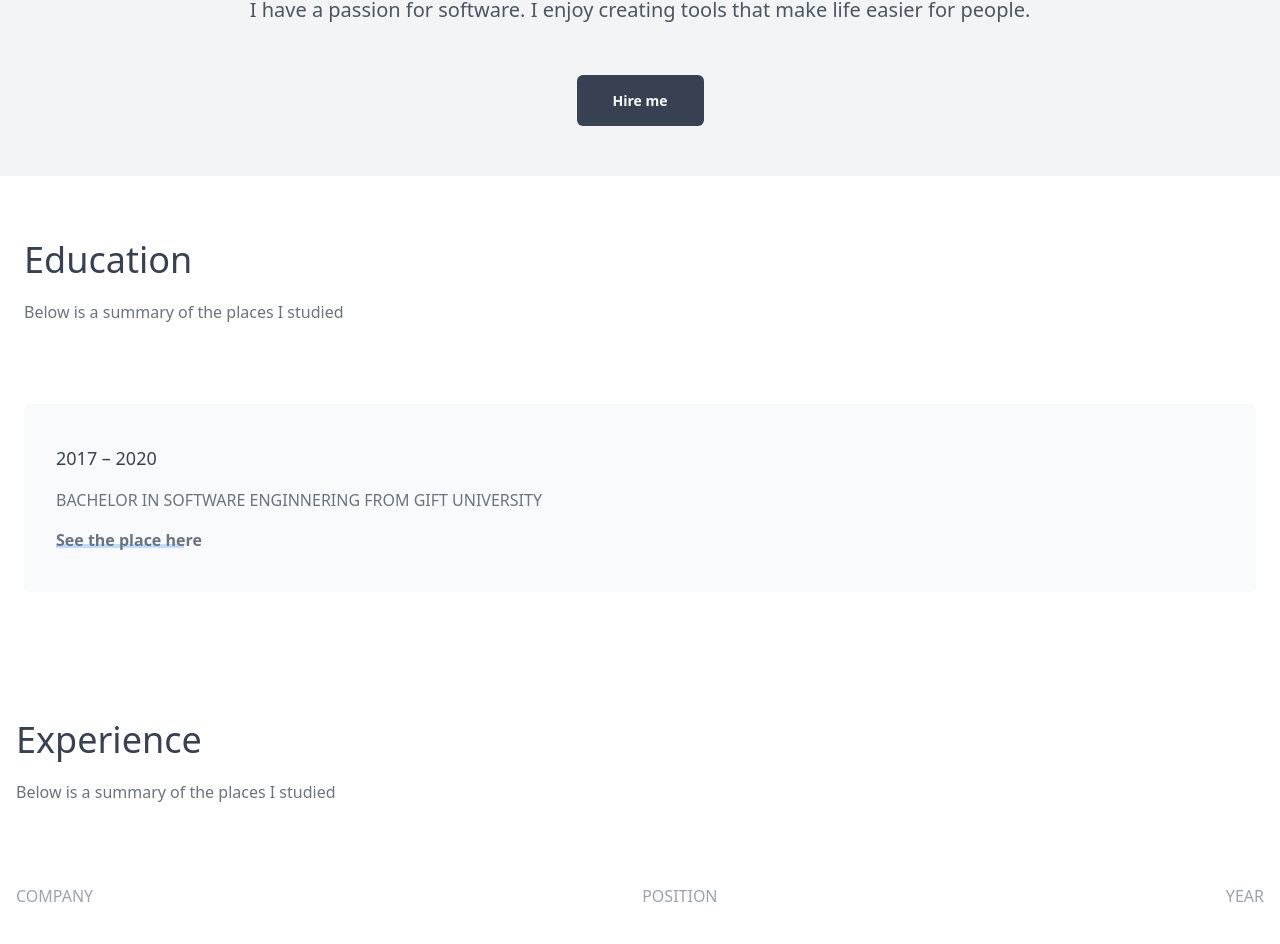
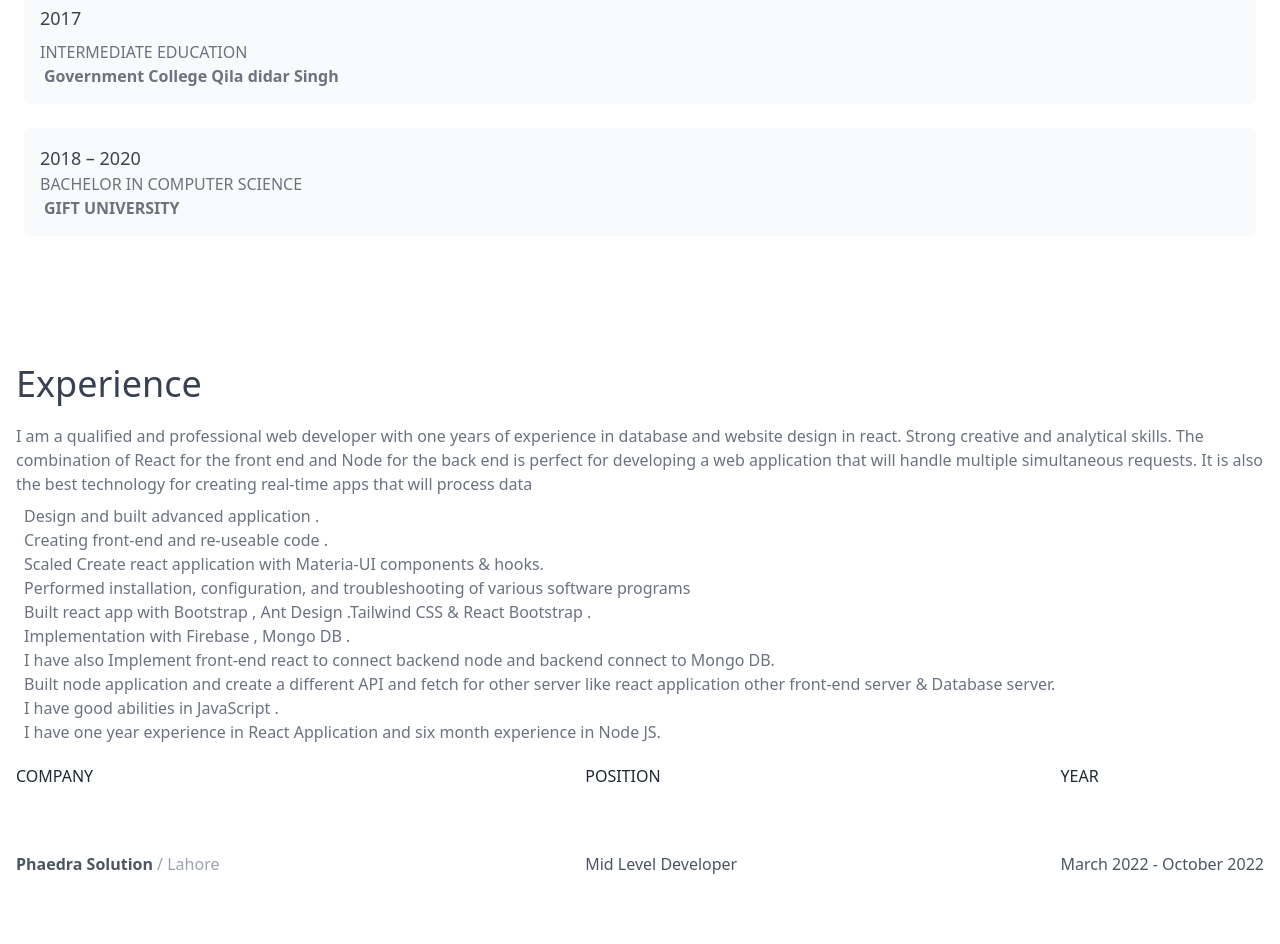
Before and after one commit to AbdulRehmanArshad/portfoliar, a React (Create React App) app: page / in a window 1280 px wide. Shown: the part 748-1692 px from the top of the page. Built offline with nearby package versions, Linux system fonts and the light colour scheme.

Commit message:
update potfolio 1

```diff
--- a/src/component/education/index.jsx
+++ b/src/component/education/index.jsx
@@ -1,26 +1,40 @@
-import React from 'react';
+/** @format */
+
+import React from "react";
 
 const Education = () => {
   return (
     <>
-        <section class="py-10 md:py-16">
+      <section class="md:py-16">
+        <div class="container max-w-screen-xl mx-auto px-6">
+          <h1 class="font-medium text-gray-700 text-3xl md:text-4xl mb-5">
+            Education
+          </h1>
 
-            <div class="container max-w-screen-xl mx-auto px-6">
-
-
-                <h1 class="font-medium text-gray-700 text-3xl md:text-4xl mb-5">Education</h1>
-
-                <p class="font-normal text-gray-500 text-xs md:text-base mb-20">Below is a summary of the places I studied</p>
+          <p class="font-normal text-gray-500 text-xs md:text-base ">
+            Below is a summary of the places I studied
+          </p>
 
           <div class="grid grid-cols-1 md:grid-cols-2 lg:grid-cols-1 gap-6">
-                    <div class="bg-gray-50 px-8 py-10 rounded-md">
-                        <h4 class="font-medium text-gray-700 text-lg mb-4">2017 – 2020</h4>
-                        <p class="font-normal text-gray-500 text-md mb-4">BACHELOR IN SOFTWARE ENGINNERING FROM GIFT UNIVERSITY</p>
-                        <div class="relative">
-                            <h6 class="font-semibold text-gray-500 text-md relative z-10">See the place here</h6>
-                            <span class="w-32 h-1 bg-blue-200 absolute bottom-1 left-0 z-0"></span>
+            <div class="bg-gray-50 px-4 py-4 rounded-md">
+              <h4 class="font-medium text-gray-700 text-lg mb-2">2017 </h4>
+
+              <p class="font-normal text-gray-500 text-md">
+                INTERMEDIATE EDUCATION
+              </p>
+              <p class="font-semibold text-gray-500 text-md relative z-10 ml-1">
+                Government College Qila didar Singh
+              </p>
             </div>
+            <div class="bg-gray-50 px-4 py-4 rounded-md">
+              <h4 class="font-medium text-gray-700 text-lg ">2018 – 2020</h4>
 
+              <p class="font-normal text-gray-500 text-md ">
+                BACHELOR IN COMPUTER SCIENCE
+              </p>
+              <p class="font-semibold text-gray-500 text-md relative z-10 ml-1">
+                GIFT UNIVERSITY
+              </p>
             </div>
             {/* <div class="bg-gray-50 px-8 py-10 rounded-md">
                         <h4 class="font-medium text-gray-700 text-lg mb-4">2015 – 2016</h4>
@@ -33,19 +47,8 @@ const Education = () => {
                         </div> */}
             {/* </div> */}
           </div>
-
         </div>
-
-
-
-
-
       </section>
-
-
-
-
-
     </>
   );
 };
--- a/src/component/experience/index.jsx
+++ b/src/component/experience/index.jsx
@@ -1,50 +1,112 @@
-import React from 'react';
+/** @format */
+
+import React from "react";
 
 const Experience = () => {
   return (
     <>
       <section class="py-10 md:py-16">
+        <div class="container max-w-screen-xl mx-auto px-4">
+          <h1 class="font-medium text-gray-700 text-3xl md:text-4xl mb-5">
+            Experience
+          </h1>
 
-<div class="container max-w-screen-xl mx-auto px-4">
+          <p class="font-normal text-gray-500 text-xs md:text-base mb-2">
+            I am a qualified and professional web developer with one years of
+            experience in database and website design in react. Strong creative
+            and analytical skills. The combination of React for the front end
+            and Node for the back end is perfect for developing a web
+            application that will handle multiple simultaneous requests. It is
+            also the best technology for creating real-time apps that will
+            process data{" "}
+          </p>
+          <ol>
+            <li className="font-normal text-gray-500 text-xs md:text-base ml-2">
+              Design and built advanced application .
+            </li>
+            <li className="font-normal text-gray-500 text-xs md:text-base ml-2">
+              Creating front-end and re-useable code .
+            </li>
+            <li className="font-normal text-gray-500 text-xs md:text-base ml-2">
+              Scaled Create react application with Materia-UI components &
+              hooks.
+            </li>
+            <li className="font-normal text-gray-500 text-xs md:text-base ml-2">
+              Performed installation, configuration, and troubleshooting of
+              various software programs{" "}
+            </li>
 
-    <h1 class="font-medium text-gray-700 text-3xl md:text-4xl mb-5">Experience</h1>
+            <li className="font-normal text-gray-500 text-xs md:text-base ml-2">
+              Built react app with Bootstrap , Ant Design .Tailwind CSS & React
+              Bootstrap .
+            </li>
+            <li className="font-normal text-gray-500 text-xs md:text-base ml-2">
+              Implementation with Firebase , Mongo DB .
+            </li>
+            <li className="font-normal text-gray-500 text-xs md:text-base ml-2">
+              I have also Implement front-end react to connect backend node and
+              backend connect to Mongo DB.
+            </li>
+            <li className="font-normal text-gray-500 text-xs md:text-base ml-2">
+              Built node application and create a different API and fetch for
+              other server like react application other front-end server &
+              Database server.
+            </li>
+            <li className="font-normal text-gray-500 text-xs md:text-base ml-2">
+              I have good abilities in JavaScript .
+            </li>
+            <li className="font-normal text-gray-500 text-xs md:text-base ml-2">
+              I have one year experience in React Application and six month
+              experience in Node JS.{" "}
+            </li>
+          </ol>
 
-    <p class="font-normal text-gray-500 text-xs md:text-base mb-20">Below is a summary of the places I studied</p>
+          <div class="flex flex-col lg:flex-row justify-between mt-5">
+            <div class="space-y-8 md:space-y-16 mb-16 md:mb-0 ">
+              <h6 class="font-medium text-gray-800 text-base uppercase">
+                Company
+              </h6>
 
-    <div class="flex flex-col lg:flex-row justify-between">
-        <div class="space-y-8 md:space-y-16 mb-16 md:mb-0">
-            <h6 class="font-medium text-gray-400 text-base uppercase">Company</h6>
+              <p class="font-semibold text-gray-600 text-base">
+                Phaedra Solution{" "}
+                <span class="font-normal text-gray-400">/ Lahore</span>
+              </p>
 
-            <p class="font-semibold text-gray-600 text-base">Nextep Technology <span class="font-normal text-gray-300">/ Islamabad</span></p>
-
-            <p class="font-semibold text-gray-600 text-base">Phaedra Solution <span class="font-normal text-gray-300">/ Lahore</span></p>
-
-
+              <p class="font-semibold text-gray-600 text-base">
+                Nextep Technology{" "}
+                <span class="font-normal text-gray-400">/ Islamabad</span>
+              </p>
             </div>
 
             <div class="space-y-8 md:space-y-16 mb-16 md:mb-0">
-            <h6 class="font-medium text-gray-400 text-base uppercase">Position</h6>
+              <h6 class="font-medium text-gray-800 text-base uppercase">
+                Position
+              </h6>
 
-            <p class="font-normal text-gray-400 text-base">Junior Front-End Developer</p>
+              <p class="font-normal text-gray-600 text-base">
+                Mid Level Developer
+              </p>
 
-            <p class="font-normal text-gray-400 text-base">Junior Front-End Developer</p>
-
-
+              <p class="font-normal text-gray-600 text-base">
+                Junior Developer
+              </p>
             </div>
 
             <div class="space-y-8 md:space-y-16">
-            <h6 class="font-medium text-gray-400 text-base uppercase">Year</h6>
+              <h6 class="font-medium text-gray-800 text-base uppercase">
+                Year
+              </h6>
 
-            <p class="font-normal text-gray-400 text-base">2021</p>
+              <p class="font-normal text-gray-600 text-base">
+                March 2022 - October 2022
+              </p>
 
-            <p class="font-normal text-gray-400 text-base">2022</p>
-
-
+              <p class="font-normal text-gray-600 text-base">
+                July 2021 - Jan 2022
+              </p>
             </div>
           </div>
-
         </div>
-
       </section>
     </>
   );
--- a/src/component/header/index.jsx
+++ b/src/component/header/index.jsx
@@ -12,9 +12,9 @@ const Header = () => {
   return (
     <>
       <div class="bg-gray-100">
-        <section class="py-10 md:py-16">
-          <div class="container max-w-screen-xl mx-auto px-4">
-            <nav class="flex items-center justify-between mb-40">
+        <section class="py-2 md:py-2">
+          <div class="container max-w-screen-xl mx-auto ">
+            <nav class="flex items-center justify-between ">
               <img
                 class="md:animate-spin object-scale-down h-20 ..."
                 src={logo}
@@ -29,7 +29,7 @@ const Header = () => {
             </nav>
 
             <div class="text-center">
-              <div class="flex justify-center mb-16">
+              <div class="flex justify-center ">
                 <img
                   class="object-scale-down h-60 w-500 ... rounded-lg"
                   src={profile}
@@ -49,12 +49,12 @@ const Header = () => {
               })}
 
               <h1 class="font-normal text-gray-900 text-4xl md:text-7xl leading-none mb-8">
-                Junior Frontend Developer
+                Mid Level Frontend Developer
               </h1>
 
               <p class="font-normal text-gray-600 text-md md:text-xl mb-16">
-                I have a passion for software. I enjoy creating tools that make
-                life easier for people.
+                I do create a applications with React, Node and mongoDB. I have
+                three year experience in web development
               </p>
 
               <a
```
Lines whose indentation alone changed are shown as unchanged.
